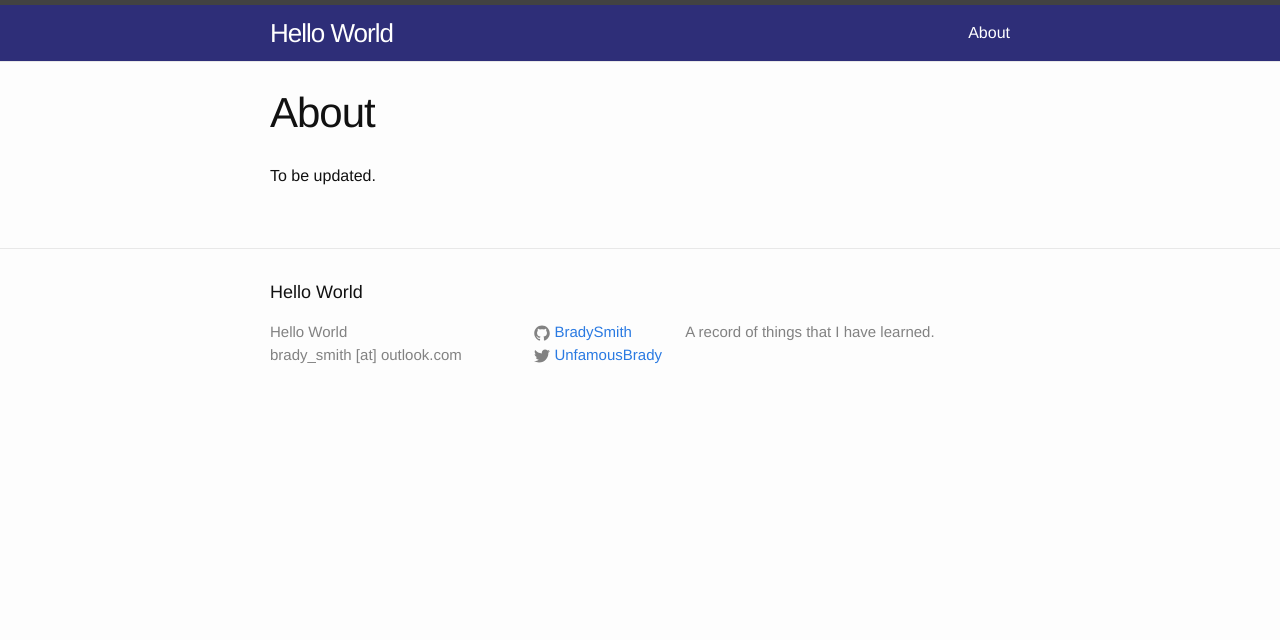
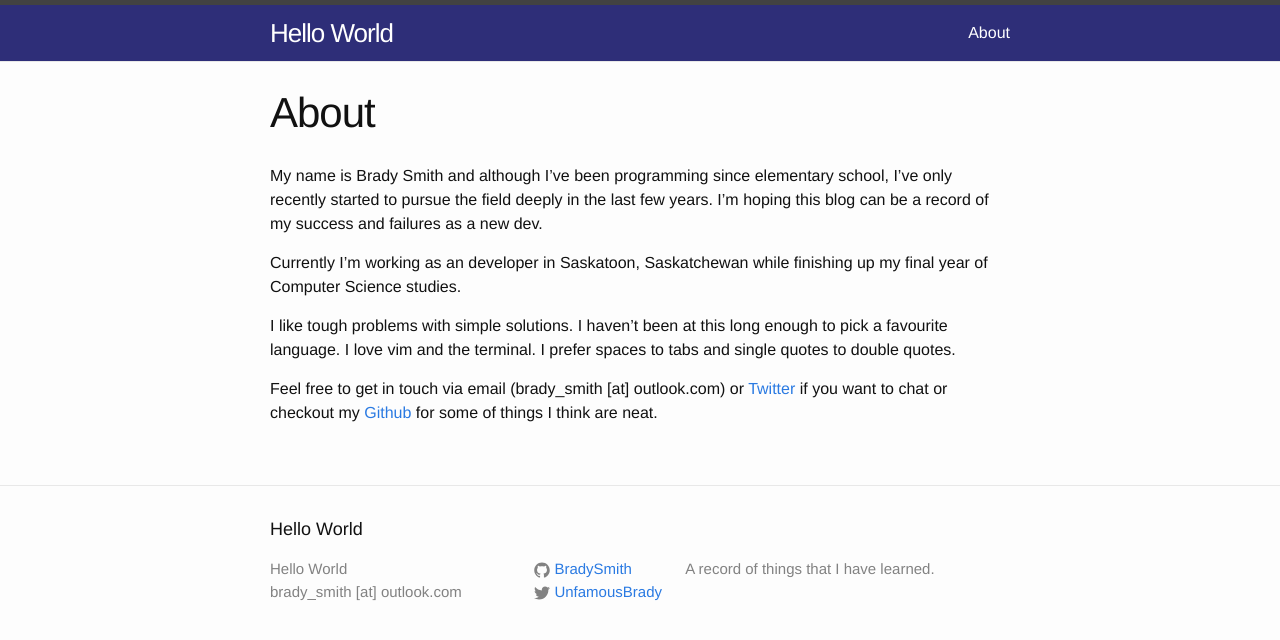
Before and after one commit to BradySmith/bradysmith.github.io, a Jekyll site: the page built from about.md, in a window 1280 px wide. Shown: the top 640 px of the page. Built offline with Jekyll 4.4.1, drawn with Linux system fonts in a browser that asks for light colours.

Commit message:
Updated about.md

```diff
--- a/about.md
+++ b/about.md
@@ -4,4 +4,10 @@ title: About
 permalink: /about/
 ---
 
-To be updated.
+My name is Brady Smith and although I've been programming since elementary school, I've only recently started to pursue the field deeply in the last few years. I'm hoping this blog can be a record of my success and failures as a new dev.
+
+Currently I'm working as an developer in Saskatoon, Saskatchewan while finishing up my final year of Computer Science studies.
+
+I like tough problems with simple solutions. I haven't been at this long enough to pick a favourite language. I love vim and the terminal. I prefer spaces to tabs and single quotes to double quotes.
+
+Feel free to get in touch via email (brady_smith [at] outlook.com) or [Twitter](https://twitter.com/UnfamousBrady) if you want to chat or checkout my [Github](https://github.com/BradySmith) for some of things I think are neat.
```
